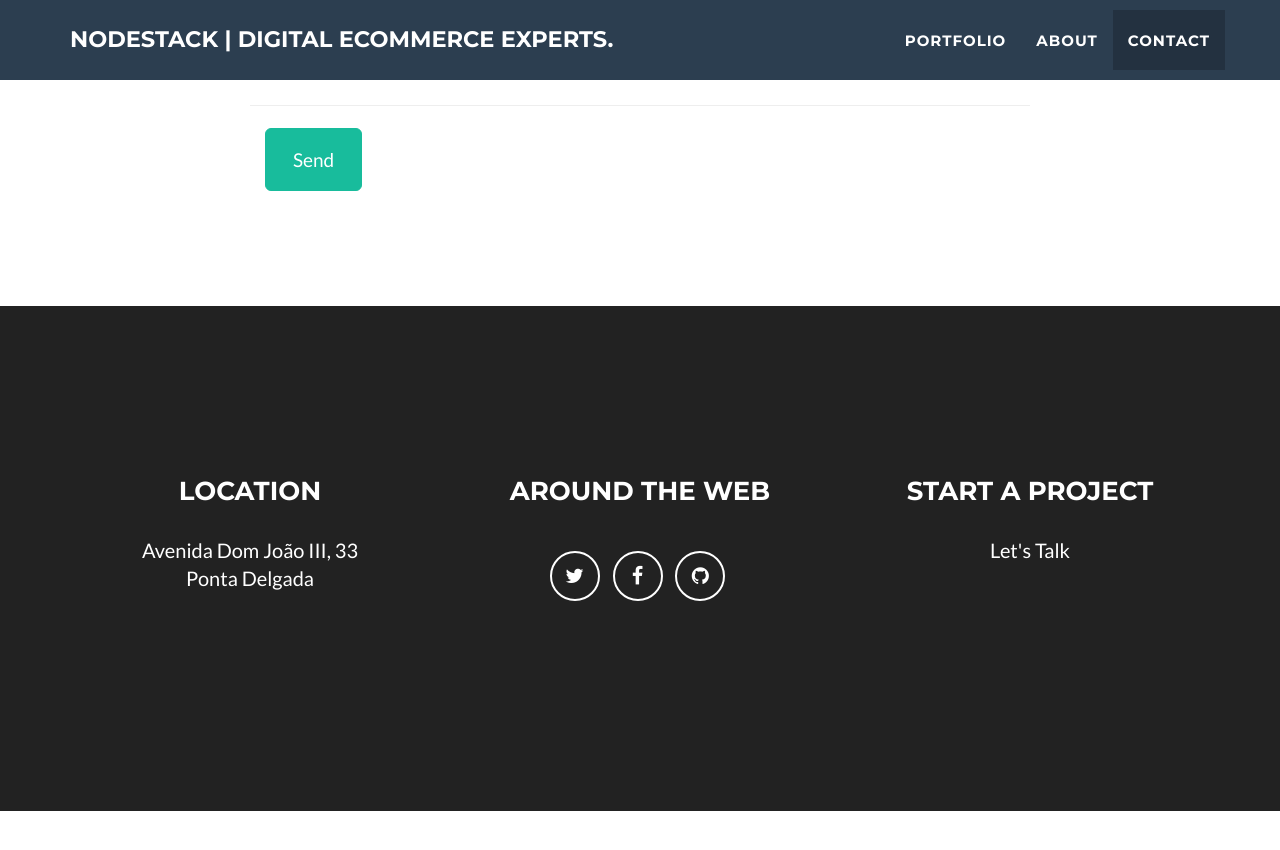
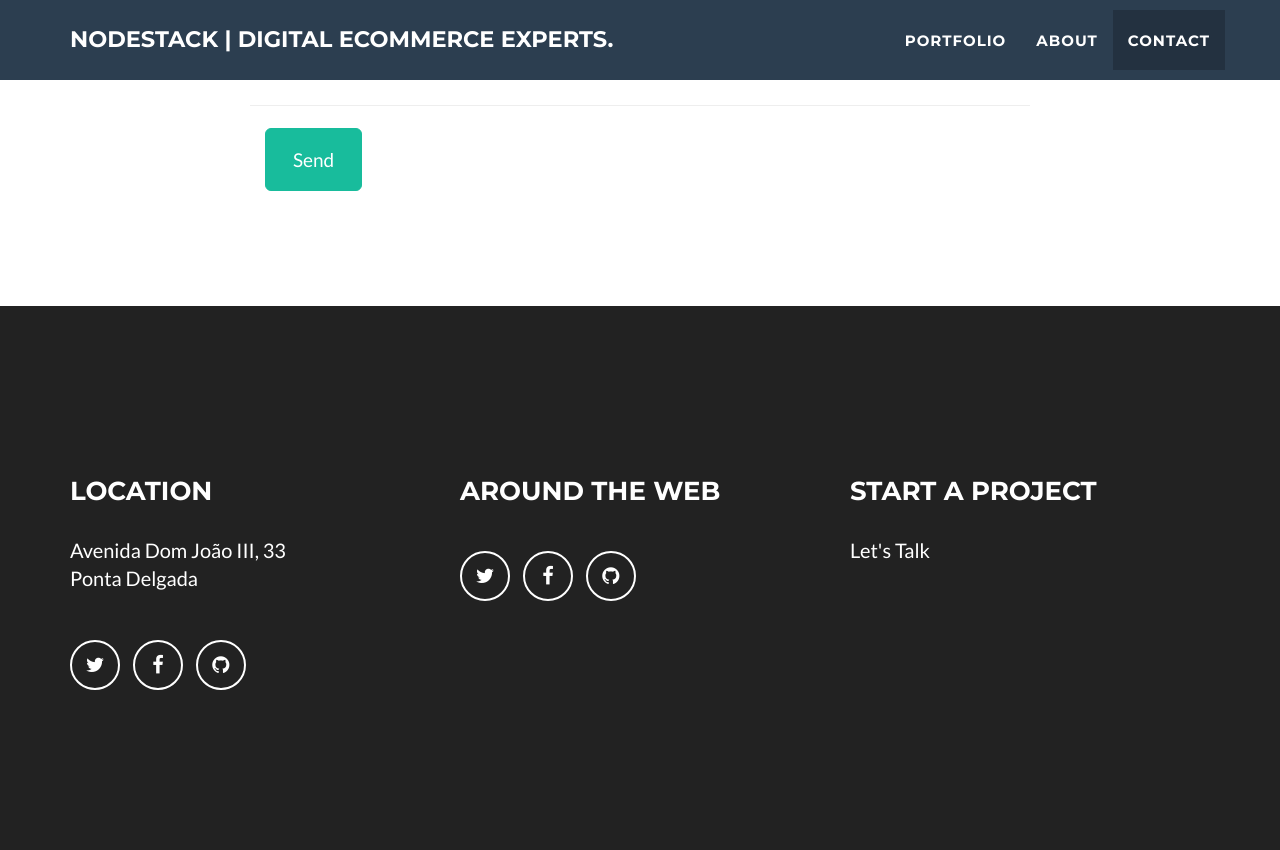
Before and after one commit to nodestack/nodestack.github.io, a Jekyll site: the page built from index.html, in a window 1280 px wide and 900 px high, scrolled down 2871 px. Shown: the top 850 px of the window. Built offline with Jekyll 4.4.1, drawn with Linux system fonts in a browser that asks for light colours; before the commit the page ends 3682 px from its top, so only the background shows below that.

Commit message:
Update footer.html

```diff
--- a/_includes/footer.html
+++ b/_includes/footer.html
@@ -1,5 +1,5 @@
     <!-- Footer -->
-    <footer class="text-center">
+    <footer>
         <div class="footer-above">
             <div class="container">
                 <div class="row">
@@ -9,7 +9,16 @@
                             {% for adress in site.address %}
                                 {{ adress.line }} <br>
 		                    {% endfor %}
-                        </p>
+			</p>
+			    <br/>
+			    <ul class="list-inline">
+                            {% for network in site.social %}
+                            <li>
+                                <a href="{{ network.url }}" class="btn-social btn-outline"><i class="fa fa-fw fa-{{ network.title }}"></i></a>
+                            </li>
+		                    {% endfor %}
+                        </ul>
+
                     </div>
                     <div class="footer-col col-md-4">
                         <h3>{{ site.footer.social }}</h3>
```
